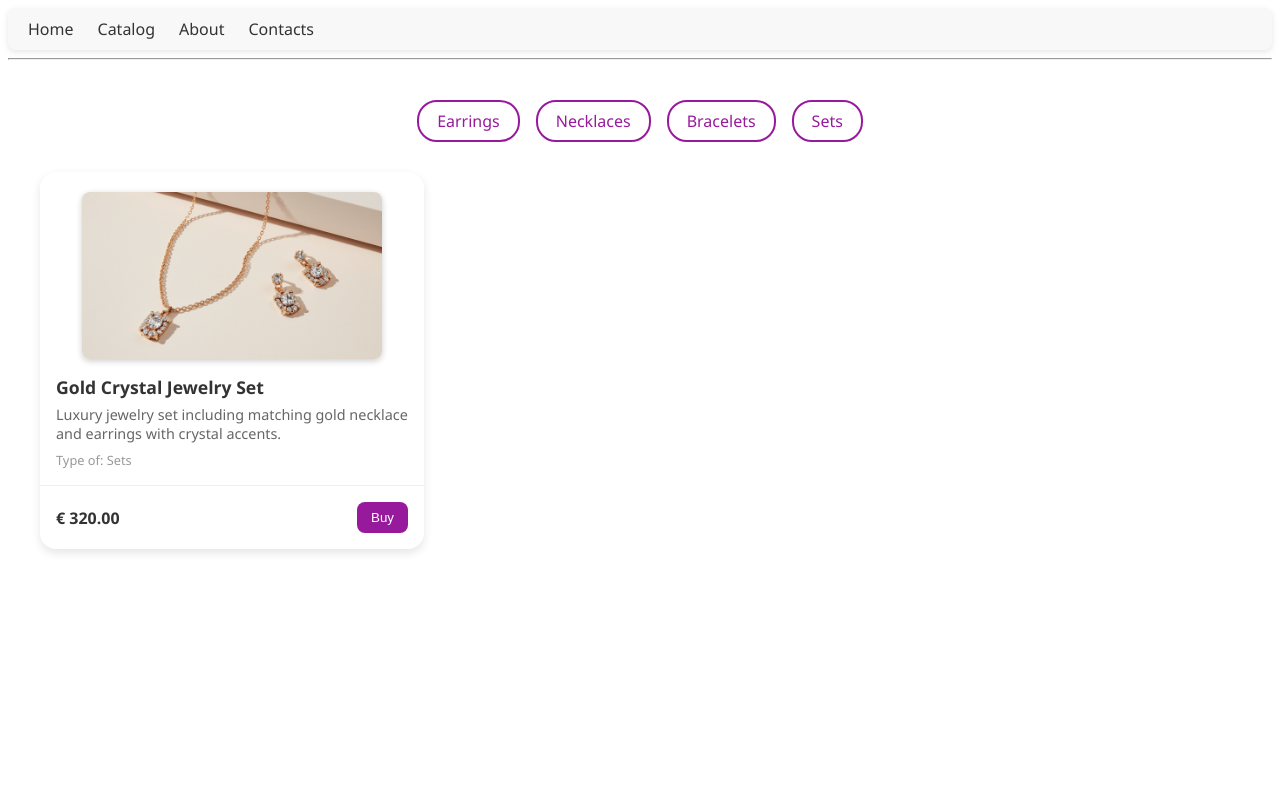
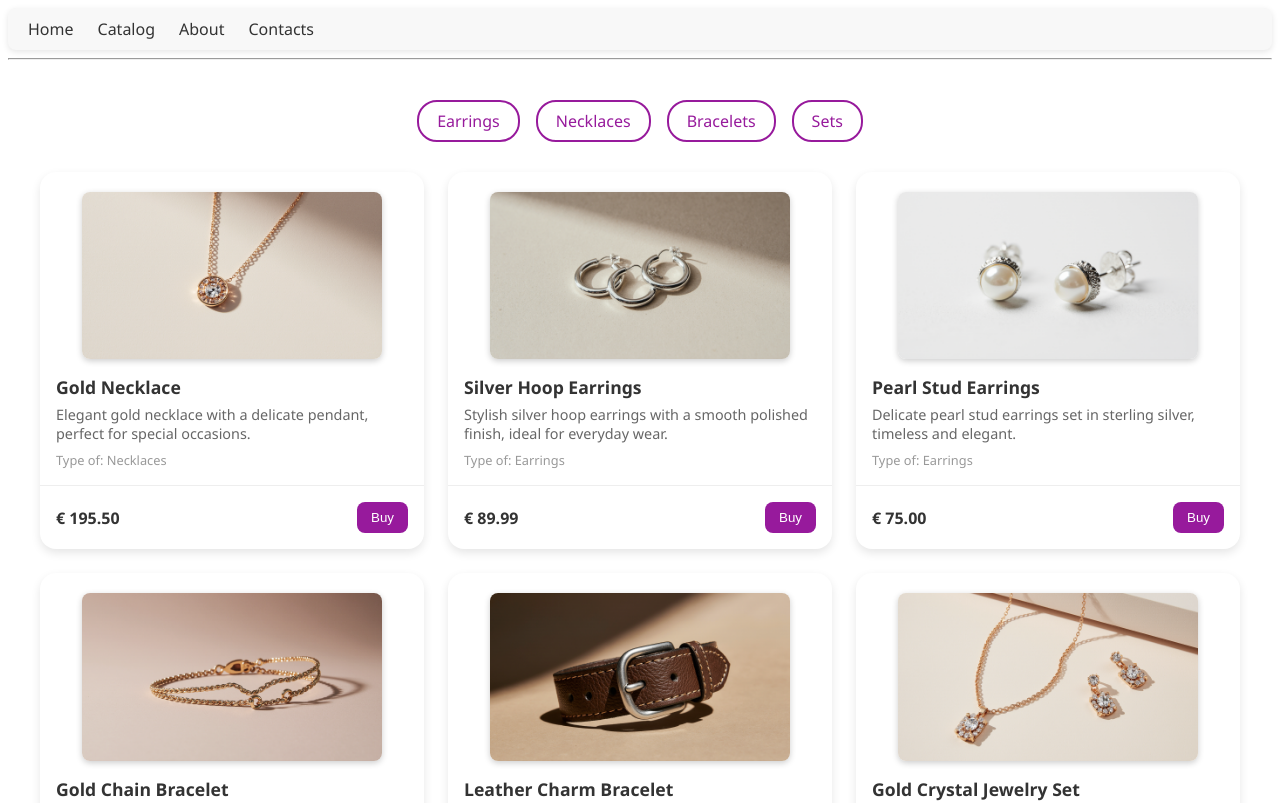
Before and after one commit to dorekv/gen-jewerly, an Angular app: page /catalog in a window 1280 px wide. Shown: the top 803 px of the page. Built offline with nearby package versions, Linux system fonts and the light colour scheme.

Commit message:
Use ngFor directive for binding catalog page to show list of items.

```diff
--- a/src/app/catalog/catalog.html
+++ b/src/app/catalog/catalog.html
@@ -7,10 +7,10 @@
     </div>
 
     <ul class="products">
-        <li class="product-item">
+        <li class="product-item" *ngFor="let product of products">
             <div class="product">
                 <div class="product-details">
-                    <img class= "product-image" src="{{'assets/images/'+product.imageFileName}}" alt="{{product.name}}"/>
+                    <img class= "product-image" [src]="getProductImageUrl(product)" [alt]="product.name"/>
                     <div class="product-info">
                         <div class="name"> {{product.name }}</div>
                         <div class="description"> {{product.description}}</div>
--- a/src/app/catalog/catalog.ts
+++ b/src/app/catalog/catalog.ts
@@ -1,18 +1,28 @@
 import { Component } from '@angular/core';
+import { CommonModule } from '@angular/common';
 import { IProduct } from './product.model';
 
 @Component({
   selector: 'app-catalog',
-  imports: [],
+  imports: [CommonModule],
   templateUrl: './catalog.html',
   styleUrl: './catalog.css'
 })
+
 export class Catalog {
-  product: IProduct;
+  products: IProduct[];
 
+  getProductImageUrl(product: IProduct): string  {
+    return 'assets/images/' + product.imageFileName;
+  }
+
+  // =================================
+  //          Test data
+  // =================================
   constructor() {
+    this.products = [
       // Necklaces
-    this.product = {
+      {
         id: 1,
         description: 'Elegant gold necklace with a delicate pendant, perfect for special occasions.',
         name: 'Gold Necklace',
@@ -20,11 +30,10 @@ export class Catalog {
         price: 195.50,
         discount: 0.2,
         category: 'Necklaces'
-    };
-
+      },
 
       // Earrings
-    this.product ={
+      {
         id: 2,
         description: 'Stylish silver hoop earrings with a smooth polished finish, ideal for everyday wear.',
         name: 'Silver Hoop Earrings',
@@ -41,10 +50,10 @@ export class Catalog {
         price: 75.00,
         discount: 0.1,
         category: 'Earrings'
-    };
+      },
 
       // Bracelets
-    this.product = {
+      {
         id: 4,
         description: 'Elegant gold chain bracelet with a minimalist design, perfect for layering.',
         name: 'Gold Chain Bracelet',
@@ -61,10 +70,10 @@ export class Catalog {
         price: 65.50,
         discount: 0.1,
         category: 'Bracelets'
-    };
+      },
 
       // Sets
-    this.product ={
+      {
         id: 6,
         description: 'Luxury jewelry set including matching gold necklace and earrings with crystal accents.',
         name: 'Gold Crystal Jewelry Set',
@@ -72,6 +81,7 @@ export class Catalog {
         price: 320.00,
         discount: 0.3,
         category: 'Sets'
+      }
+    ];
   };
 }
-}
```
Lines whose indentation alone changed are shown as unchanged.
